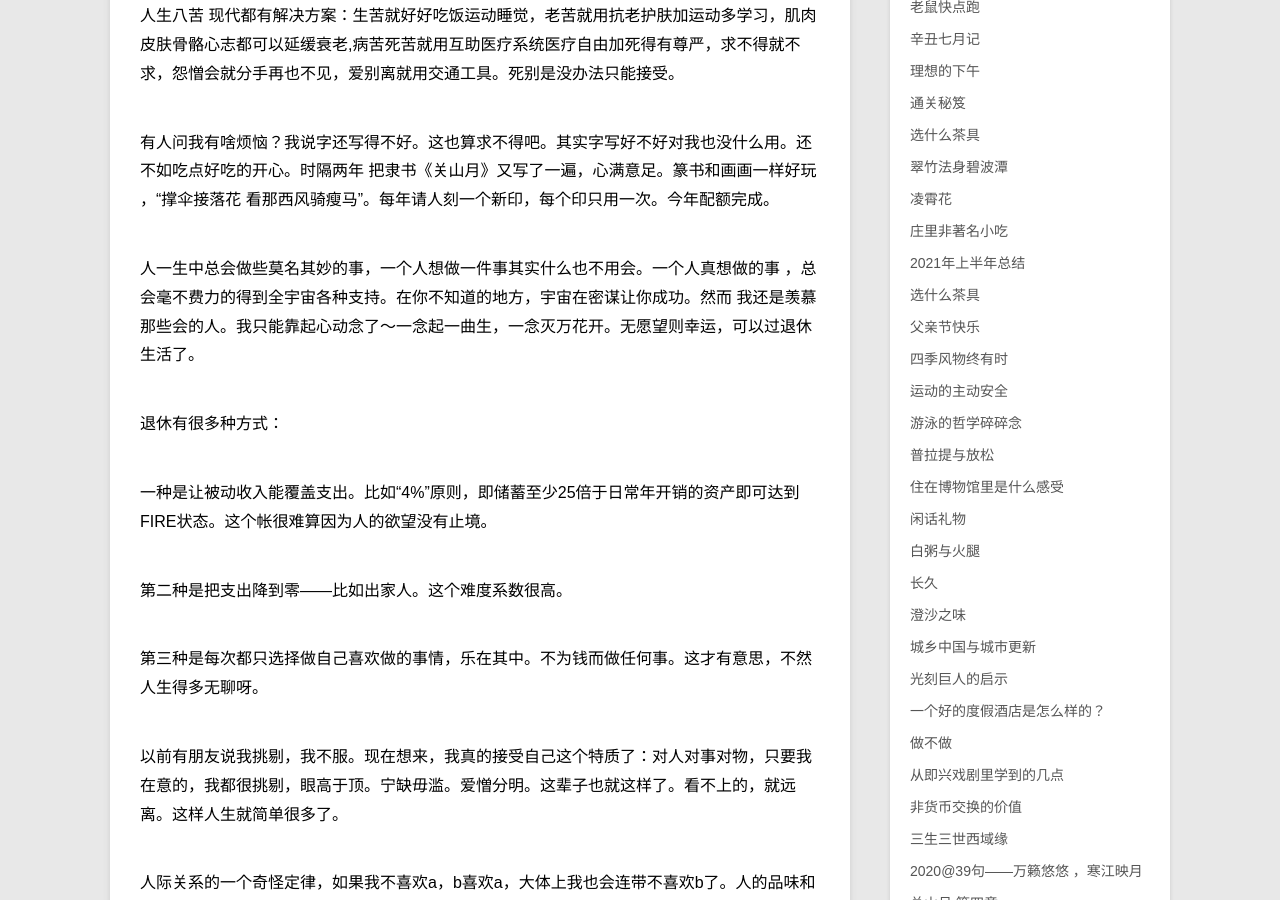
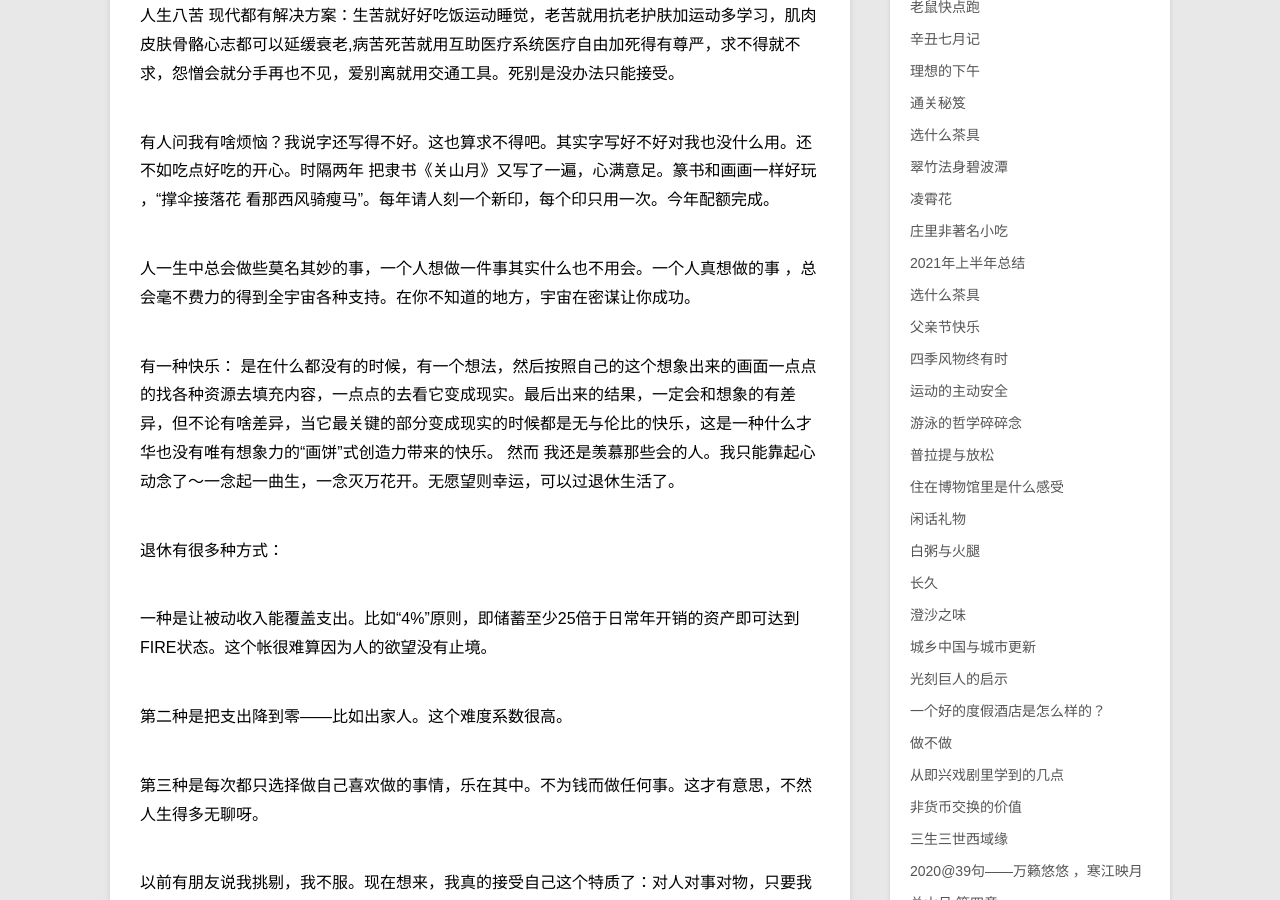
Before and after one commit to violettianjie/violettianjie.github.io, a Jekyll site: the page built from _posts/blog/2021-08-16-chuxin.md, in a window 1280 px wide and 900 px high, scrolled down 310 px. Built offline with Jekyll 4.4.1, drawn with Linux system fonts in a browser that asks for light colours.

Commit message:
Update 2021-08-16-chuxin.md

```diff
--- a/_posts/blog/2021-08-16-chuxin.md
+++ b/_posts/blog/2021-08-16-chuxin.md
@@ -16,10 +16,10 @@ category: blog
 
 
 
-人一生中总会做些莫名其妙的事，一个人想做一件事其实什么也不用会。一个人真想做的事 ，总会毫不费力的得到全宇宙各种支持。在你不知道的地方，宇宙在密谋让你成功。然而 我还是羡慕那些会的人。我只能靠起心动念了～一念起一曲生，一念灭万花开。无愿望则幸运，可以过退休生活了。
+人一生中总会做些莫名其妙的事，一个人想做一件事其实什么也不用会。一个人真想做的事 ，总会毫不费力的得到全宇宙各种支持。在你不知道的地方，宇宙在密谋让你成功。
 
-
-
+有一种快乐： 是在什么都没有的时候，有一个想法，然后按照自己的这个想象出来的画面一点点的找各种资源去填充内容，一点点的去看它变成现实。最后出来的结果，一定会和想象的有差异，但不论有啥差异，当它最关键的部分变成现实的时候都是无与伦比的快乐，这是一种什么才华也没有唯有想象力的“画饼”式创造力带来的快乐。
+然而 我还是羡慕那些会的人。我只能靠起心动念了～一念起一曲生，一念灭万花开。无愿望则幸运，可以过退休生活了。
 
 
 退休有很多种方式：
```
